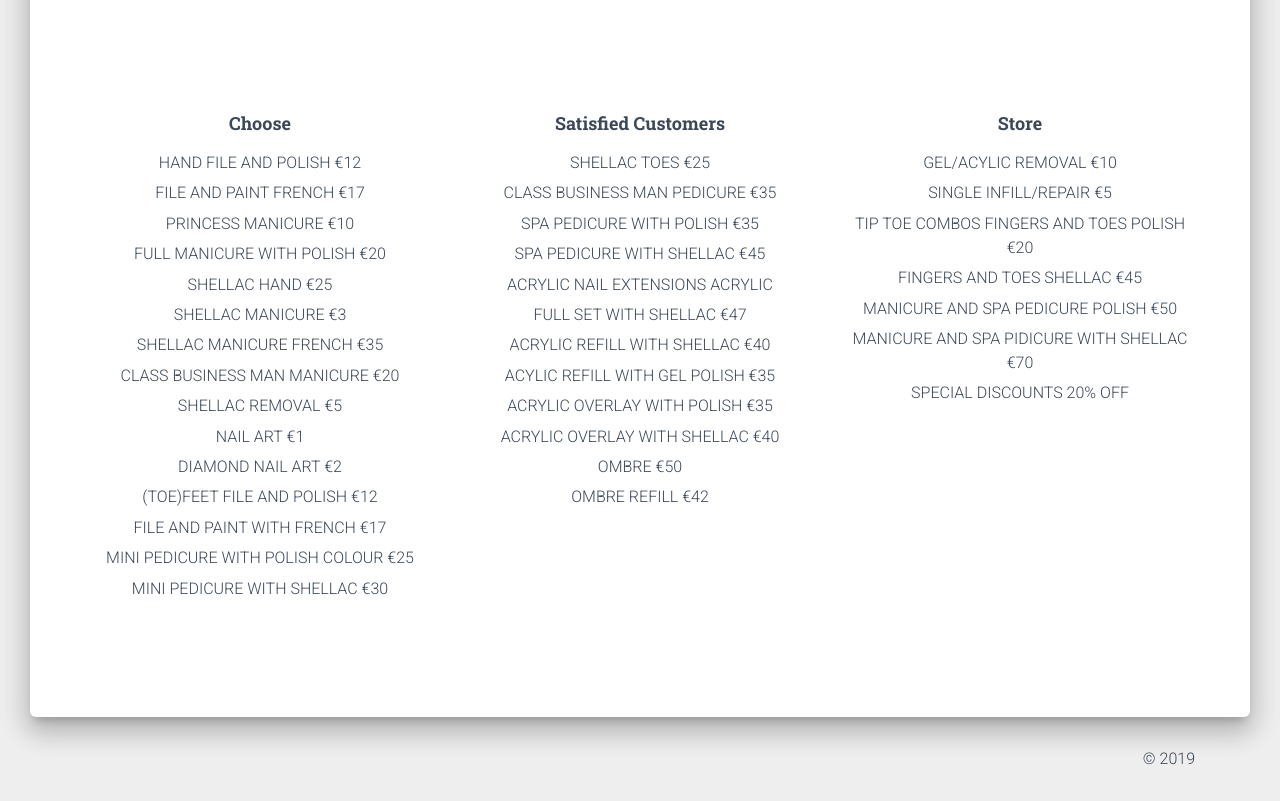
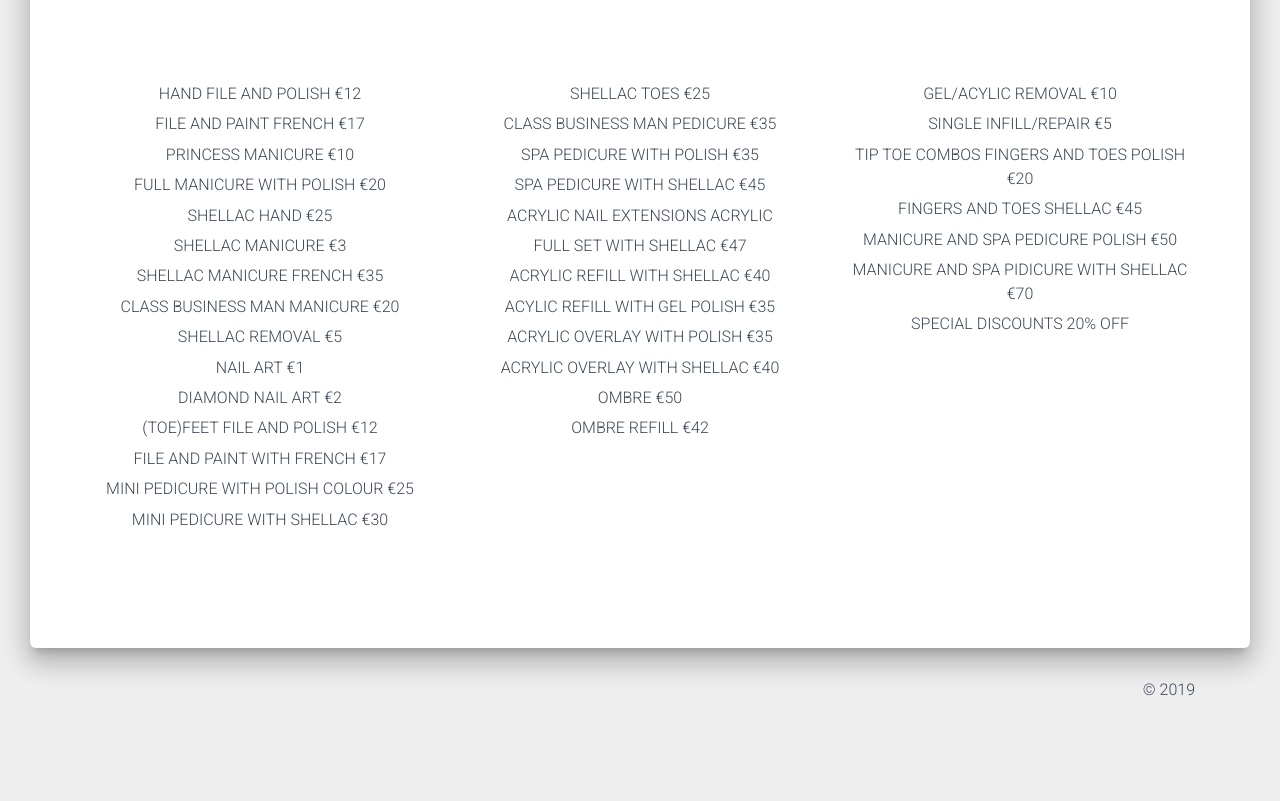
Before and after one commit to theWhiteFox/tiptoenails, a website: page index.html in a window 1280 px wide. Shown: the part 1087-1888 px from the top of the page. After the commit the page ends 1819 px from the top, so only its background shows below. Drawn offline with nearby package versions, Linux system fonts and the light colour scheme; some packages are replaced by stand-ins of ours.

Commit message:
Update index.html

```diff
--- a/index.html
+++ b/index.html
@@ -248,7 +248,7 @@
               <div class="col-md-4">
                 <div class="info">
 
-                  <h4 class="info-title">Choose</h4>
+
 
                   <ul class="list-unstyled">
                     <li>HAND FILE AND POLISH €12</li>
@@ -272,7 +272,7 @@
               <div class="col-md-4">
                 <div class="info">
 
-                  <h4 class="info-title">Satisfied Customers</h4>
+
                   <ul class="list-unstyled">
                     <li>SHELLAC TOES €25</li>
                     <li>CLASS BUSINESS MAN PEDICURE €35</li>
@@ -292,7 +292,7 @@
               <div class="col-md-4">
                 <div class="info">
 
-                  <h4 class="info-title">Store</h4>
+
                   <ul class="list-unstyled">
                     <li>GEL/ACYLIC REMOVAL €10</li>
                     <li>SINGLE INFILL/REPAIR €5</li>
```
